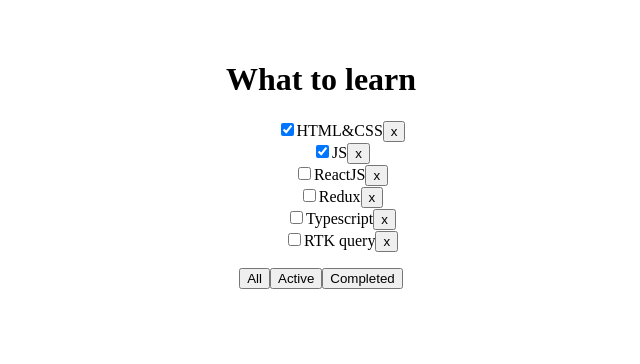
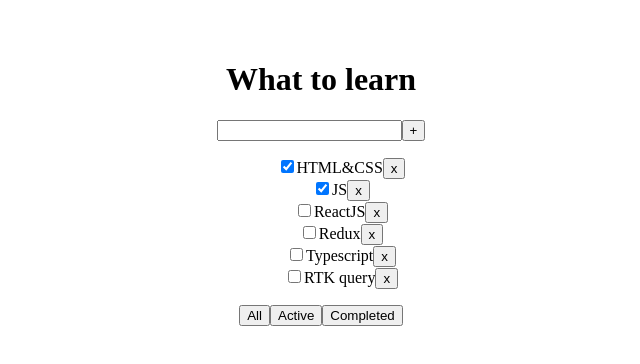
Before and after one commit to PizzerSpring/todolist, a React (Vite) app: page / in a window 1280 px wide. Shown: the top 364 px of the page, without its empty margins (319-959 px from the left). Built offline with nearby package versions, Linux system fonts and the light colour scheme.

Commit message:
Adding a task

```diff
--- a/src/App.tsx
+++ b/src/App.tsx
@@ -43,13 +43,23 @@
     setFilter(filter);
   }
 
+  const addTask = (title: string) => {
+    const newTask: TaskType = {
+      id: v1(),
+      title,
+      isDone: false
+    }
+    setTasks([newTask,...tasks]);
+  }
+
 
   return (
     <>
       <TodolistItem
           tasks={tasksForRender}
           removeTask={removeTask}
-          filterTasks={filterTasks}/>
+          filterTasks={filterTasks}
+          addTask={addTask}/>
     </>
   )
 }
--- a/src/TodolistItem.tsx
+++ b/src/TodolistItem.tsx
@@ -1,16 +1,24 @@
-import React from 'react';
+import React, {useState} from 'react';
 import {FilterValuesType, TaskType} from "./App.tsx";
 
 type TodolistItemType = {
     tasks: TaskType[]
     removeTask: (taskId: string) => void
     filterTasks: (filter: FilterValuesType) => void
+    addTask: (title: string) => void
 }
 
-export const TodolistItem = ({tasks, removeTask,filterTasks}: TodolistItemType) => {
+export const TodolistItem = ({tasks, removeTask,filterTasks, addTask}: TodolistItemType) => {
+    const [value, setValue] = useState<string>('');
     return (
         <div>
             <h1>What to learn</h1>
+            <input type="text" value={value} onChange={(e) => {
+                setValue(e.currentTarget.value);
+            }}/>
+            <button onClick={() => {
+                addTask(value);
+            }}>+</button>
             <ul>
                 {tasks.map(t => {
                     return <li key={t.id}>
```
